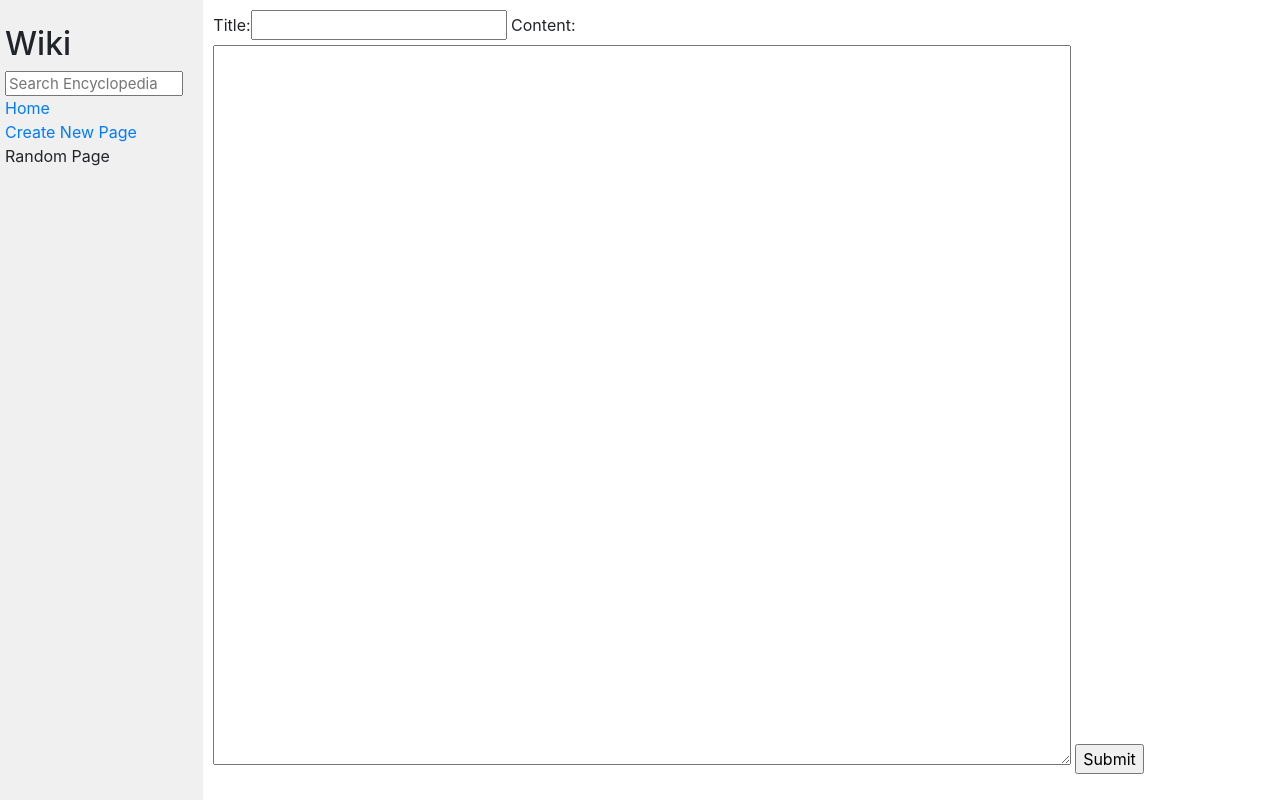
After one commit to Medicliffy/CS50W_Projects, a Django app: template Project_1/wiki/encyclopedia/templates/encyclopedia/new_page.html in a window 1280 px wide. The commit adds this page. Run offline with Django 3.2, Linux system fonts and the light colour scheme; the template is opened without the code that fills it: values that come from a table or form of the project are taken from there, others are empty; some libraries are stand-ins or nearby versions.

Commit message:
Supports adding a new page. Styling needs work still.

```diff
--- a/Project_1/wiki/encyclopedia/templates/encyclopedia/entry.html
+++ b/Project_1/wiki/encyclopedia/templates/encyclopedia/entry.html
@@ -5,7 +5,6 @@
 {% endblock %}
 
 {% block nav %}
-<div>Nav block</div>
 {% endblock %}
 
 {% block body %}
--- a/Project_1/wiki/encyclopedia/templates/encyclopedia/layout.html
+++ b/Project_1/wiki/encyclopedia/templates/encyclopedia/layout.html
@@ -19,7 +19,7 @@
                     <a href="{% url 'index' %}">Home</a>
                 </div>
                 <div>
-                    Create New Page
+                    <a href="{% url 'new_page' %}">Create New Page</a>
                 </div>
                 <div>
                     Random Page
--- /dev/null
+++ b/Project_1/wiki/encyclopedia/templates/encyclopedia/new_page.html
@@ -0,0 +1,13 @@
+{% extends "encyclopedia/layout.html" %}
+
+{% block title %}
+    Create A New Entry
+{% endblock %}
+
+{% block body %}
+    <form action="{% url 'new_page' %}" method="POST">
+        {% csrf_token %}
+        {{ form }}
+        <input type='submit'>
+    </form>
+{% endblock %}
--- a/Project_1/wiki/encyclopedia/urls.py
+++ b/Project_1/wiki/encyclopedia/urls.py
@@ -4,5 +4,6 @@ from . import views
 
 urlpatterns = [
     path("", views.index, name="index"),
+    path("new", views.new_page, name="new_page"),
     path("<str:entry_name>", views.entry_page, name="entry"),
 ]
--- a/Project_1/wiki/encyclopedia/views.py
+++ b/Project_1/wiki/encyclopedia/views.py
@@ -1,4 +1,5 @@
-from django.shortcuts import render
+from django.shortcuts import render, HttpResponseRedirect, reverse
+from django import forms
 
 from . import util
 
@@ -7,6 +8,7 @@ def index(request):
     return render(request, "encyclopedia/index.html", {
         "entries": util.list_entries()
     })
+
 
 def entry_page(request, entry_name):
 
@@ -17,3 +19,45 @@ def entry_page(request, entry_name):
         "name": entry_name,
         "content": content
     })
+
+
+class NewPageForm(forms.Form):
+    title = forms.CharField(label="Title")
+    content = forms.CharField(label="Content", widget=forms.Textarea)
+
+
+def new_page(request):
+
+    if request.method=='POST':
+
+        # Get data user put into new page
+        form = NewPageForm(request.POST)
+
+        # Ensure form is valid
+        if form.is_valid():
+
+            title = form.cleaned_data['title']
+            content = form.cleaned_data['content']
+
+            # Ensure entry doesn't exist already
+            if title in util.list_entries():
+                # TODO: something better than this
+                # Did confirm the redirect works
+                return HttpResponseRedirect(reverse('index'))
+
+            # Save new entry
+            util.save_entry(title, content)
+
+            # Redirect
+            return HttpResponseRedirect(title)
+
+        # Re-prompt user if form is invalid
+        else:
+            return render(request, "encyclopedia/new_page.html",{
+                "form": form
+            })
+
+    # Render blank page if request method isn't POST
+    return render(request, "encyclopedia/new_page.html",{
+        "form": NewPageForm()
+    })
```
